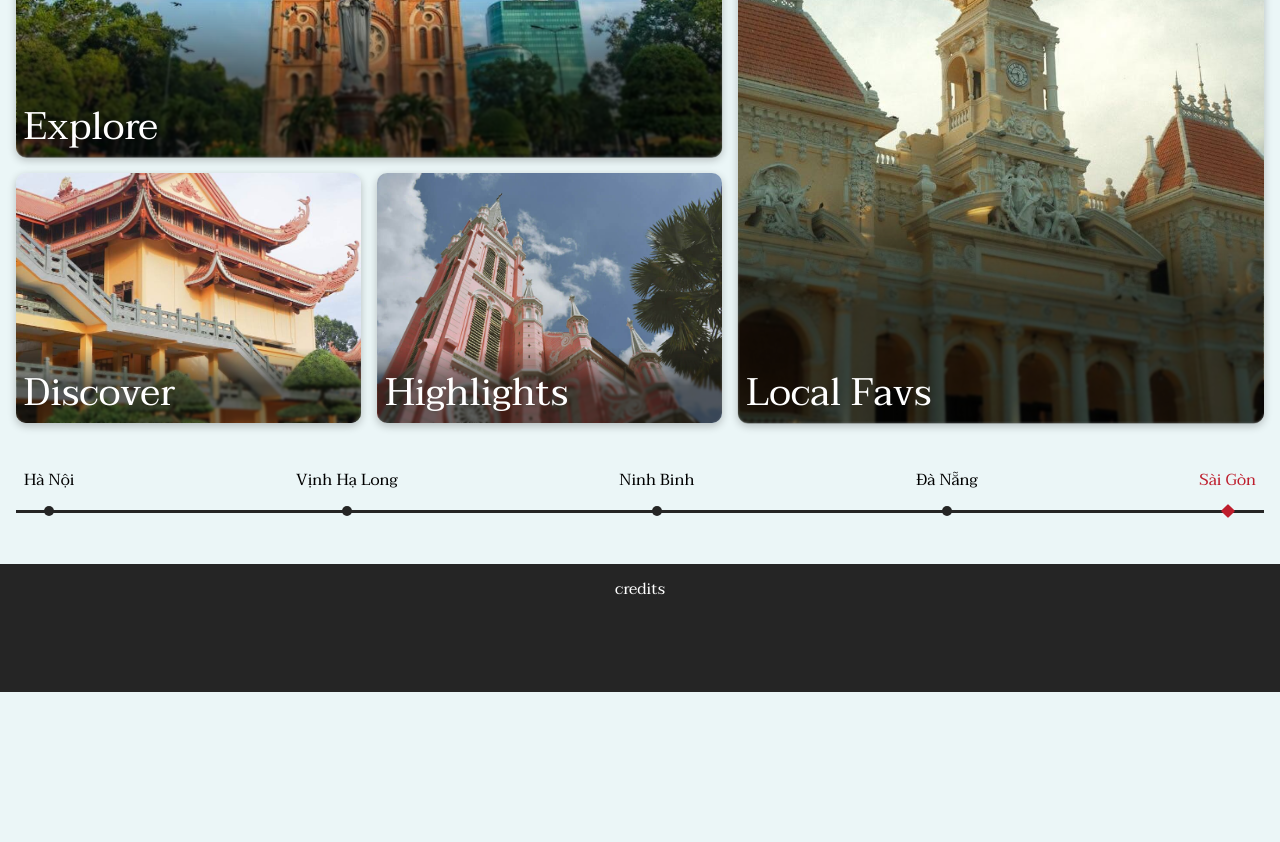
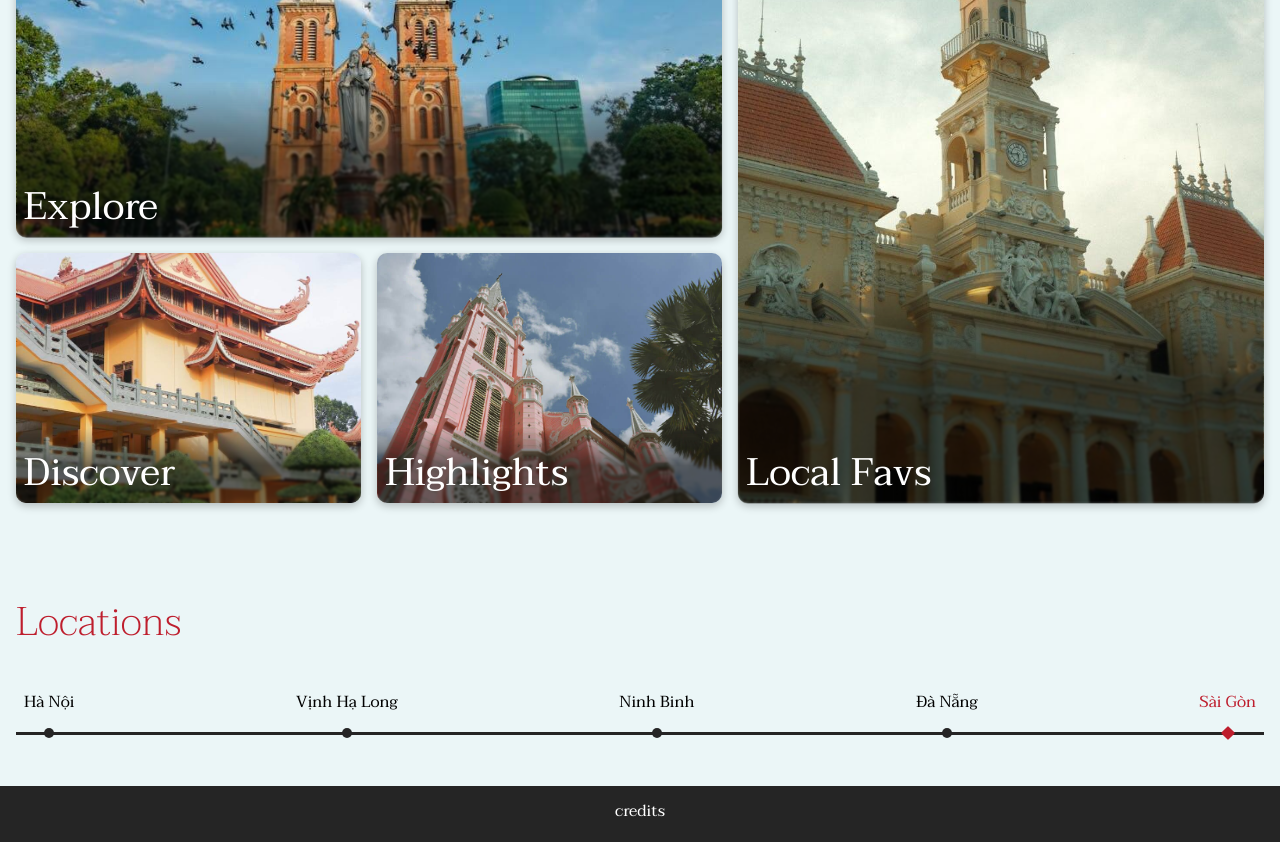
Before and after one commit to rzho17/project-2-country-site, a plain HTML site: page attractions.html in a window 1280 px wide. Shown: the part 1257-2099 px from the top of the page. Before the commit the page ends 1949 px from the top, so only its background shows below. Drawn offline with Linux system fonts and the light colour scheme.

Commit message:
add locations heading for attractions pages

```diff
--- a/attractions.html
+++ b/attractions.html
@@ -97,6 +97,7 @@
           </figure>
         </div>
       </section>
+      <h2 id="locations">Locations</h2>
       <nav class="attractions-nav">
         <ul>
           <li><a href="/attractions/hanoi.html">Hà Nội</a></li>
--- a/styles/attractions.css
+++ b/styles/attractions.css
@@ -161,10 +161,14 @@ figcaption {
 
 /* colors */
 .attraction-main,
-.recommended {
+.recommended,
+#locations {
   color: var(--highlightColor);
 }
 
+#locations {
+  margin: 1rem 0 1rem 1rem;
+}
 /* media query */
 @media (min-width: 48em) {
   /* attraction main */
@@ -232,4 +236,8 @@ figcaption {
   .three {
     grid-column: 3/5;
   }
+
+  .recommended {
+    margin: 5rem 0;
+  }
 }
```
Also changed, not shown: attractions/da-nang.html (+1 -0 lines), attractions/hanoi.html (+1 -0 lines), attractions/ninh-binh.html (+1 -0 lines), attractions/vinh-ha-long.html (+1 -0 lines).
